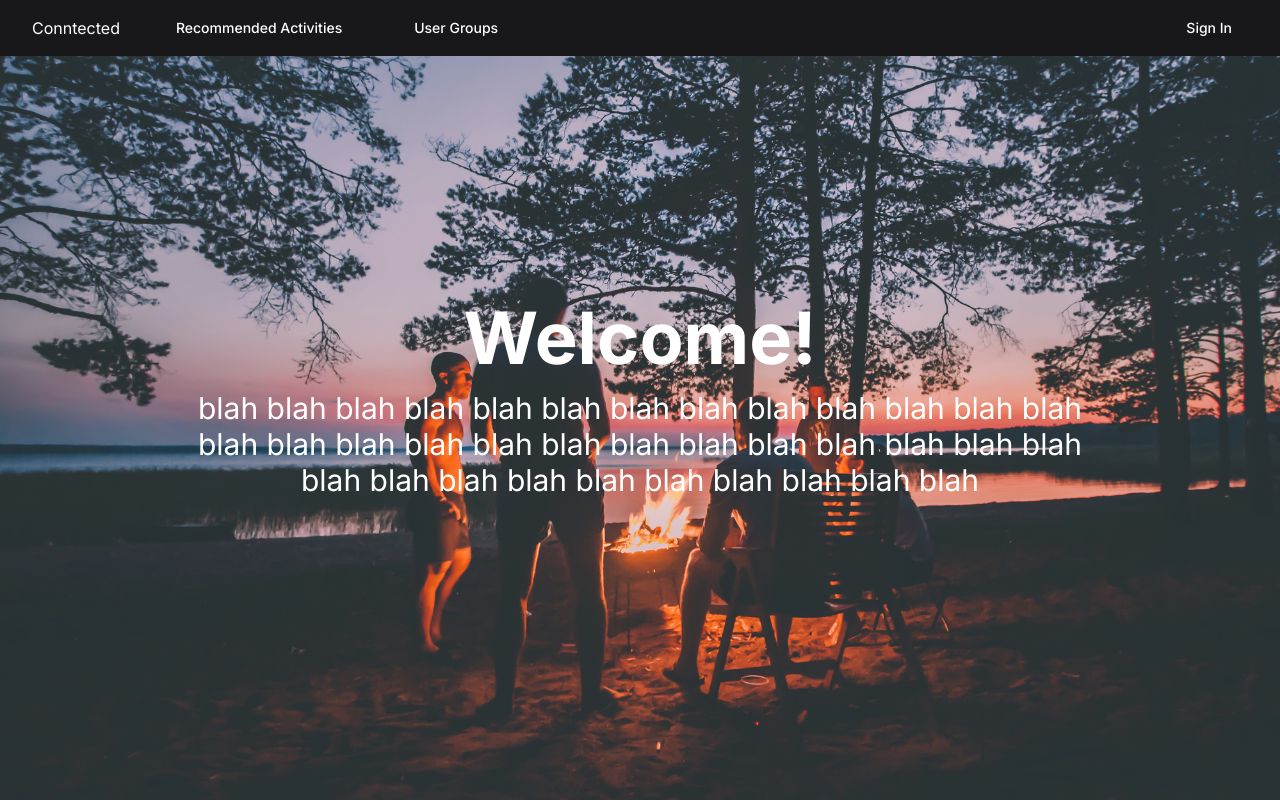
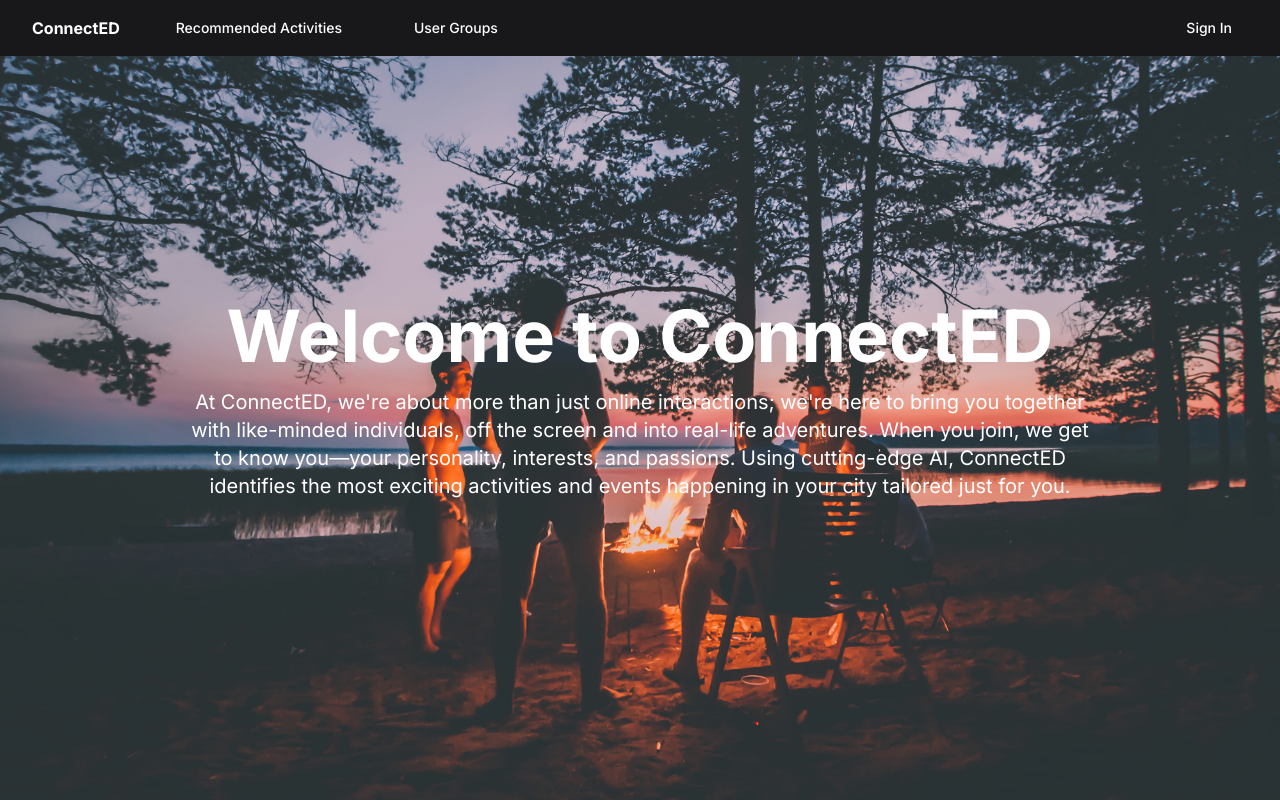
Before and after one commit to bding08/Bitcamp-2024, a Next.js app: page / in a window 1280 px wide. Built offline with nearby package versions, Linux system fonts and the light colour scheme; no server answers.

Commit message:
Changed landing page

```diff
--- a/src/app/components/Navbar.tsx
+++ b/src/app/components/Navbar.tsx
@@ -28,8 +28,8 @@ const navbar = async () => {
     <div className="py-2 bg: bg-zinc-900  fixed w-full z-10 top-0">
       <div className="container flex items-center justify-between">
         <div className="flex items-center space-x-10">
-          <Link className="text-white" href="/">
-            Conntected
+          <Link className="text-white font-bold" href="/">
+            ConnectED
           </Link>
           <Link href="/user-recommendations">
             <Button variant="outline2">Recommended Activities</Button>
--- a/src/app/page.tsx
+++ b/src/app/page.tsx
@@ -20,11 +20,16 @@ export default function Home() {
         <div className="w-3/4">
           {" "}
           {/* Set width to 3/4 of the screen */}
-          <h1 className="text-7xl text-center font-bold mb-4">Welcome!</h1>
-          <p className="text-3xl text-center px-5">
-            blah blah blah blah blah blah blah blah blah blah blah blah blah
-            blah blah blah blah blah blah blah blah blah blah blah blah blah
-            blah blah blah blah blah blah blah blah blah blah
+          <h1 className="text-7xl text-center font-bold mb-4">
+            Welcome to ConnectED
+          </h1>
+          <p className="text-xl text-center px-5">
+            At ConnectED, we're about more than just online interactions; we're
+            here to bring you together with like-minded individuals, off the
+            screen and into real-life adventures. When you join, we get to know
+            you—your personality, interests, and passions. Using cutting-edge
+            AI, ConnectED identifies the most exciting activities and events
+            happening in your city tailored just for you.
           </p>
         </div>
       </div>
```
